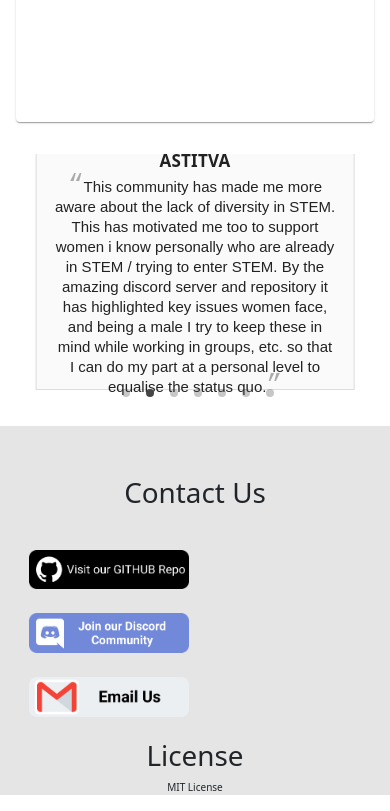
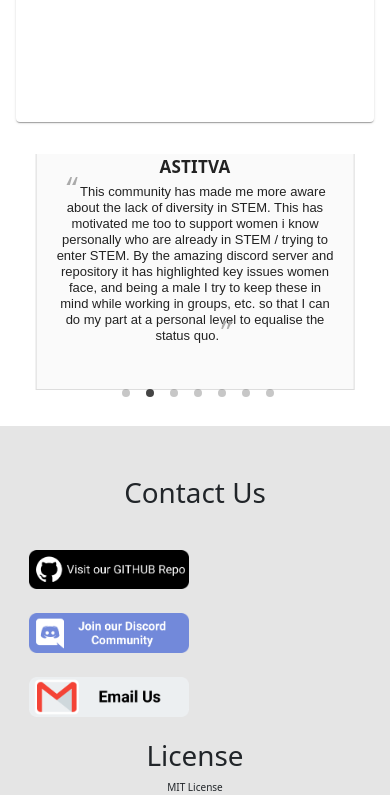
Before and after one commit to IoriK1020/Women-in-Technology, a React (Create React App) app in the folder website/: page /community in a window 390 px wide. Shown: the part 6842-7653 px from the top of the page. Built offline with nearby package versions, Linux system fonts and the light colour scheme.

Commit message:
Contribution page text responsive

```diff
--- a/website/src/components/TestimonialsComponent.js
+++ b/website/src/components/TestimonialsComponent.js
@@ -207,7 +207,7 @@ export default class TestimonialsComponent extends Component {
           <div className="myCarousel">
             <h3>Kolli Sudeepa</h3>
 
-            <p className="Carousel-text">
+            <p>
             Women in Technology is a community, a girl ever wishes to join. Be it the repo or the discord channel, it has been very helpful in finding resources. It's like a one-stop tech zone for a girl in knowing about opportunities, competitions, webinars and various events.
             </p>
           </div>
@@ -218,7 +218,7 @@ export default class TestimonialsComponent extends Component {
           <div className="myCarousel">
             <h3>Astitva </h3>
 
-            <p className="Carousel-text">
+            <p>
             This community has made me more aware about the lack of diversity in STEM. This has motivated me too to support women i know personally who are already in STEM / trying to enter STEM. By the amazing discord server and repository it has highlighted key issues women face, and being a male I try to keep these in mind while working in groups, etc. so that I can do my part at a personal level to equalise the status quo.
             </p>
           </div>
@@ -229,7 +229,7 @@ export default class TestimonialsComponent extends Component {
           <div className="myCarousel">
             <h3>Ayushi Dubal</h3>
 
-            <p className="Carousel-text">
+            <p>
             Women in Technology is an awesome community with a great curation of resources and opportunities. The people in the community are dedicated, helpful, and enthusiastic. I have found many opportunities and good reads on the platform, and am very glad to be a part of the movement!
             </p>
           </div>
@@ -249,7 +249,7 @@ I would definitely like recommend people to be a part of this amazing community.
           <div className="myCarousel">
             <h3>Siddhi Parashar</h3>
 
-            <p className="Carousel-text">This is an amazing platform. It has provided me with a lot of resources and an opportunity to connect with other women in tech. I'm really proud of Shikha to have started this initiative, I would definitely recommend anyone who wants easy access to resources and opportunities to join this server and be a part of the community!            </p>
+            <p>This is an amazing platform. It has provided me with a lot of resources and an opportunity to connect with other women in tech. I'm really proud of Shikha to have started this initiative, I would definitely recommend anyone who wants easy access to resources and opportunities to join this server and be a part of the community!            </p>
           </div>
         </div>
         <div>
@@ -257,7 +257,7 @@ I would definitely like recommend people to be a part of this amazing community.
           <div className="myCarousel">
             <h3>Aitana</h3>
 
-            <p className="Carousel-text">Thanks to WTM I have met a lot of interesting people and companies in which I can have an opportunity in the future ✨            </p>
+            <p>Thanks to WTM I have met a lot of interesting people and companies in which I can have an opportunity in the future ✨            </p>
           </div>
         </div>
         <div>
@@ -265,7 +265,7 @@ I would definitely like recommend people to be a part of this amazing community.
           <div className="myCarousel">
             <h3>Anonymous</h3>
 
-            <p className="Carousel-text">This community provided me with very useful resources for the technologies that I am learning right now. Along with it, the members are just too helpful. Whether it comes to a small bug or "What to use to make a good resume" , they all come to help. I am glad to be a part of this community✨✨            </p>
+            <p>This community provided me with very useful resources for the technologies that I am learning right now. Along with it, the members are just too helpful. Whether it comes to a small bug or "What to use to make a good resume" , they all come to help. I am glad to be a part of this community✨✨            </p>
           </div>
         </div>
       </Carousel>
--- a/website/src/components/Tests.css
+++ b/website/src/components/Tests.css
@@ -73,7 +73,7 @@
 
   .myCarousel p {
     font-weight: 100 !important;
-    line-height: 29px;
+    line-height: 27px;
     color: #222;
     font-size: 15px;
     font-family: sans-serif;
@@ -182,8 +182,11 @@
       margin-bottom: 10%;
     }
     .myCarousel p{
-      font-size: 15px;
-      line-height: 20px;
+      font-size: 13px;
+      line-height: 16px;
       font-family: sans-serif;
     }
+    .myCarousel h3{
+      margin-top: 2%;
+    }
   }
```
